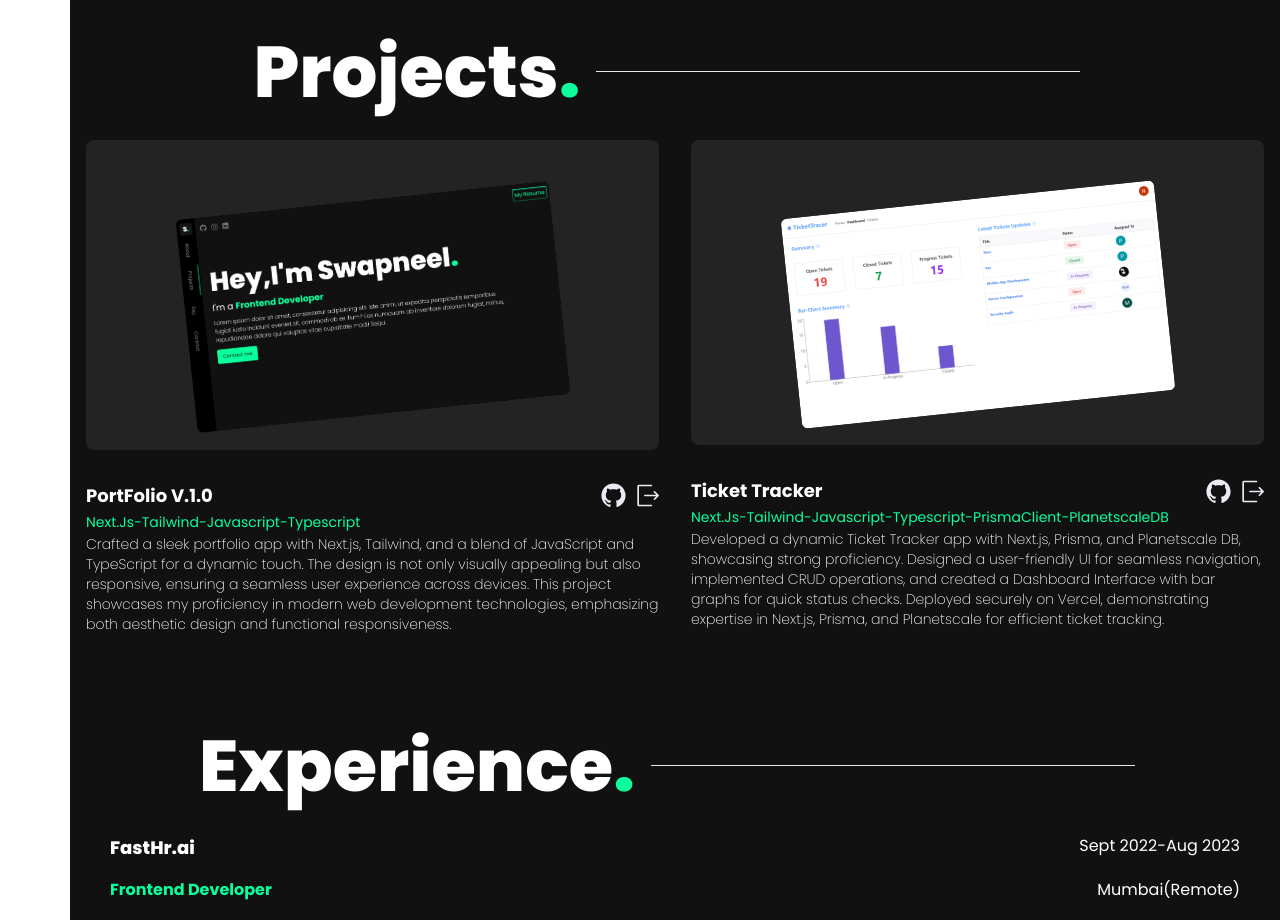
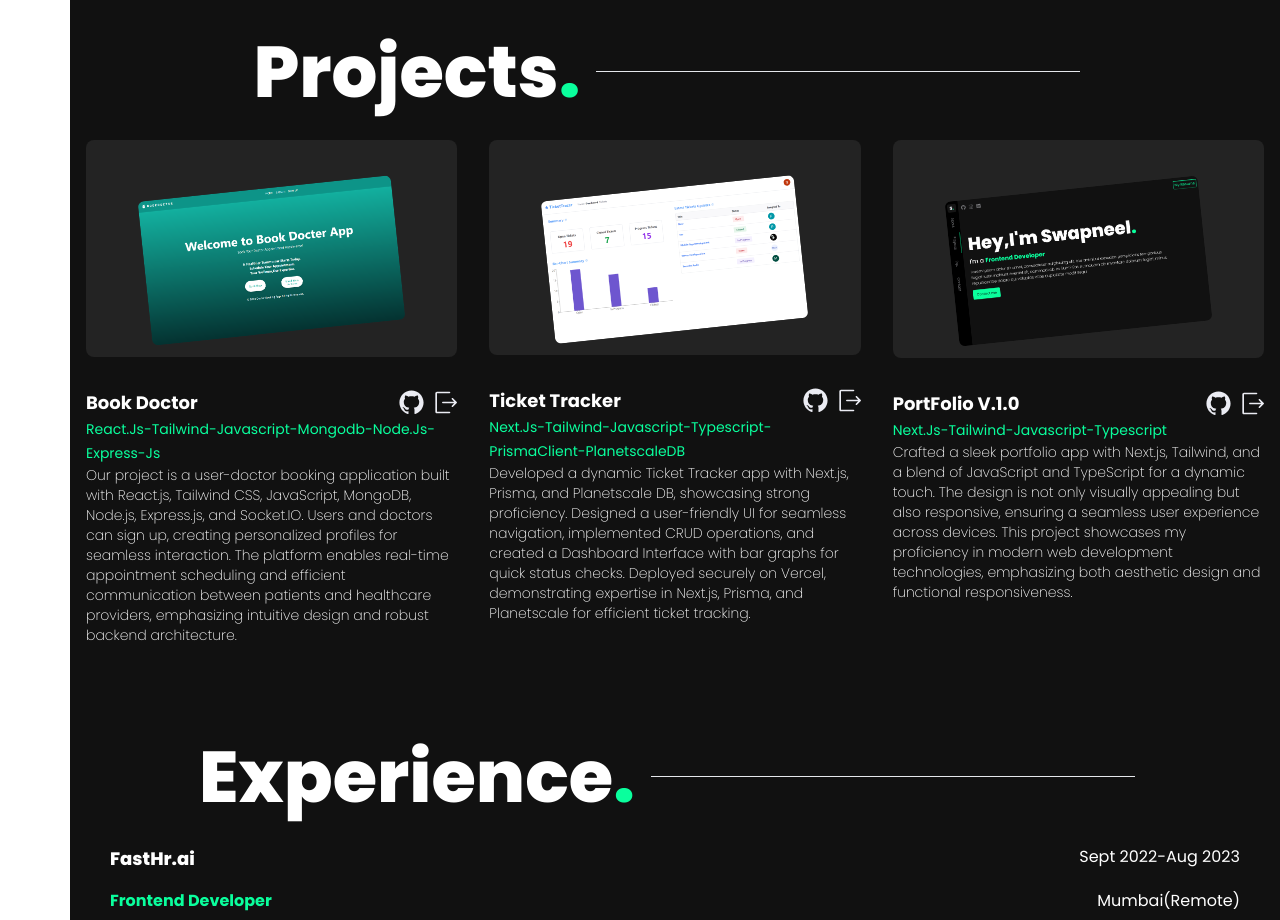
Before and after one commit to swapneel1026/portfolio-v.1.0, a Next.js app: page / in a window 1280 px wide. Shown: the part 1540-2460 px from the top of the page. Built offline with nearby package versions, Linux system fonts and the light colour scheme.

Commit message:
feat:new project data

```diff
--- a/src/app/components/ProjectSection.tsx
+++ b/src/app/components/ProjectSection.tsx
@@ -2,13 +2,22 @@
 const ProjectSection = () => {
   const PorjectData = [
     {
-      imageOfProject: "/portfollio-sc.png",
-      name: "PortFolio V.1.0",
-      techStackUsed: ["next.js", "tailwind", "javascript", "Typescript"],
-      desc: "Crafted a sleek portfolio app with Next.js, Tailwind, and a blend of JavaScript and TypeScript for a dynamic touch. The design is not only visually appealing but also responsive, ensuring a seamless user experience across devices. This project showcases my proficiency in modern web development technologies, emphasizing both aesthetic design and functional responsiveness.",
-      githubLink: "https://github.com/swapneel1026/portfolio-v.1.0",
-      liveProjectLink: "https://frontendswapneel.vercel.app/",
+      imageOfProject: "/docterappssbig.png",
+      name: "Book Doctor",
+      techStackUsed: [
+        "react.js",
+        "tailwind",
+        "javascript",
+        "mongodb",
+        "node.js",
+        "express-js",
+      ],
+      desc: "Our project is a user-doctor booking application built with React.js, Tailwind CSS, JavaScript, MongoDB, Node.js, Express.js, and Socket.IO. Users and doctors can sign up, creating personalized profiles for seamless interaction. The platform enables real-time appointment scheduling and efficient communication between patients and healthcare providers, emphasizing intuitive design and robust backend architecture.",
+
+      githubLink: "https://github.com/swapneel1026/docter-app-client",
+      liveProjectLink: "https://bookdoctor.vercel.app/",
     },
+
     {
       imageOfProject: "/ticketsc.png",
       name: "Ticket Tracker",
@@ -25,14 +34,16 @@
       githubLink: "https://github.com/swapneel1026/tickettracker",
       liveProjectLink: "https://tickettracker.vercel.app/",
     },
-    // {
-    //   imageOfProject: "Netflix clone",
-    //   name: "",
-    //   techStackUsed: ["next", "tailwind", "javascript", "Css", "HTML"],
-    //   desc: "Think Zapier but for paint. Built with a team of four college friends and scaled to 1 billion requests per day. This was a fun one.",
-    //   githubLink: "",
-    //   liveProjectLink: "",
-    // },
+    {
+      imageOfProject: "/portfollio-sc.png",
+      name: "PortFolio V.1.0",
+      techStackUsed: ["next.js", "tailwind", "javascript", "Typescript"],
+      desc: "Crafted a sleek portfolio app with Next.js, Tailwind, and a blend of JavaScript and TypeScript for a dynamic touch. The design is not only visually appealing but also responsive, ensuring a seamless user experience across devices. This project showcases my proficiency in modern web development technologies, emphasizing both aesthetic design and functional responsiveness.",
+      githubLink: "https://github.com/swapneel1026/portfolio-v.1.0",
+      liveProjectLink: "https://frontendswapneel.vercel.app/",
+    },
+
+
   ];
   return (
     <div className="text-white ">
@@ -45,9 +56,9 @@
       </header>
       <section className="gap-[4rem] flex  mt-4 ">
         <div
-          className={`grid grid-cols-1 md:grid-cols-2 lg:grid-cols-3 ${
+          className={`grid grid-cols-1 md:grid-cols-3 lg:grid-cols-3 ${
             PorjectData.length >= 3
-              ? "xl:grid-cols-4"
+              ? "xl:grid-cols-3"
               : PorjectData.length == 2
               ? "xl:grid-cols-2 lg:grid-cols-2"
               : ""
```
Also changed, not shown: public/docterappssbig.png (added).
